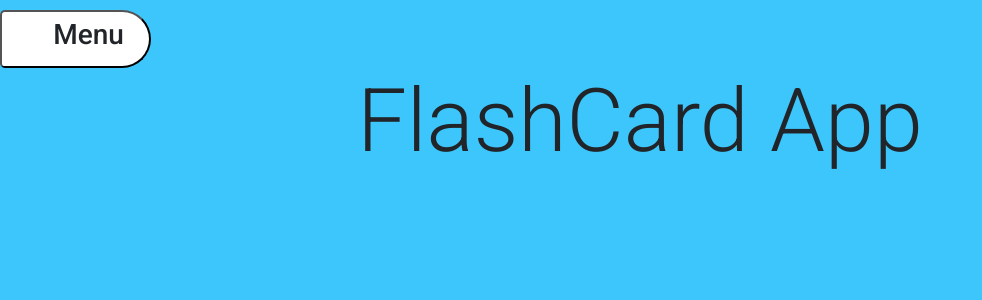
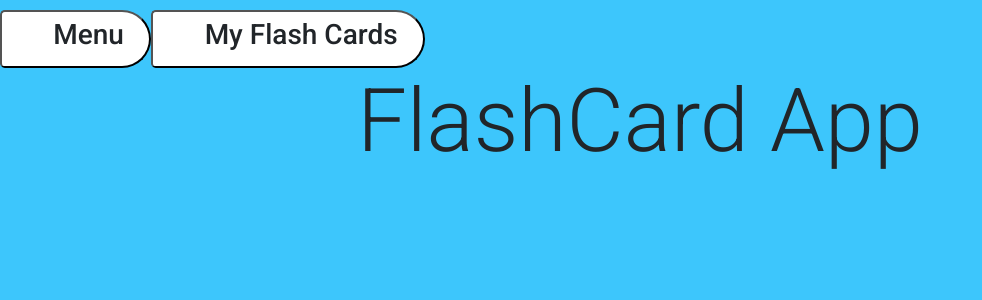
Before and after one commit to GilbyScarChest/FlashCards, an Angular app in the folder FlashCard/: page / in a window 1280 px wide. Shown: the top 300 px of the page, without its empty margins (0-982 px from the left). Built offline with nearby package versions, Linux system fonts and the light colour scheme.

Commit message:
Update navbar.component.html

```diff
--- a/FlashCard/src/app/navbar/navbar.component.html
+++ b/FlashCard/src/app/navbar/navbar.component.html
@@ -6,4 +6,7 @@
 <button class="mat-icon-button" mat-icon-button [matMenuTriggerFor]="appMenu">
     <h3>Menu</h3>
 </button>
+<button routerLink ="/flashcard" routerLinkActive="active" class="mat-icon-button">
+    <h3>My Flash Cards</h3>
+</button>
 <h1 class="display-2 text-center">FlashCard App</h1>
```
